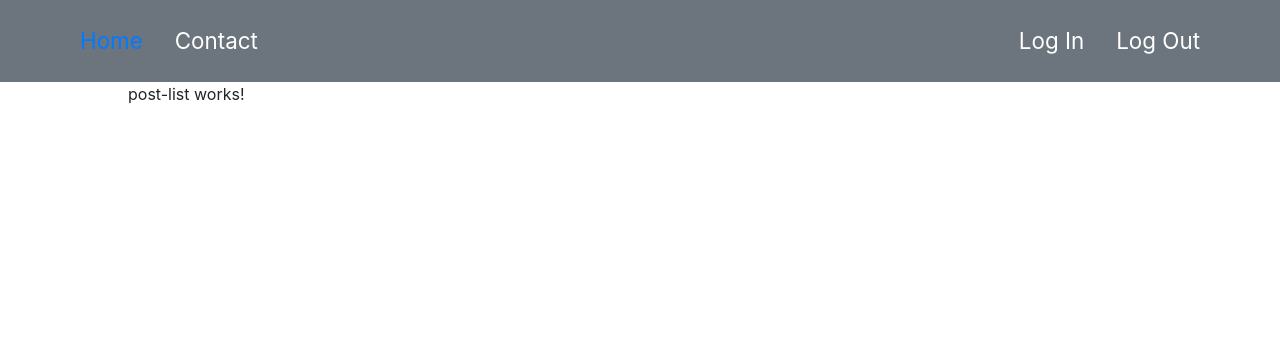
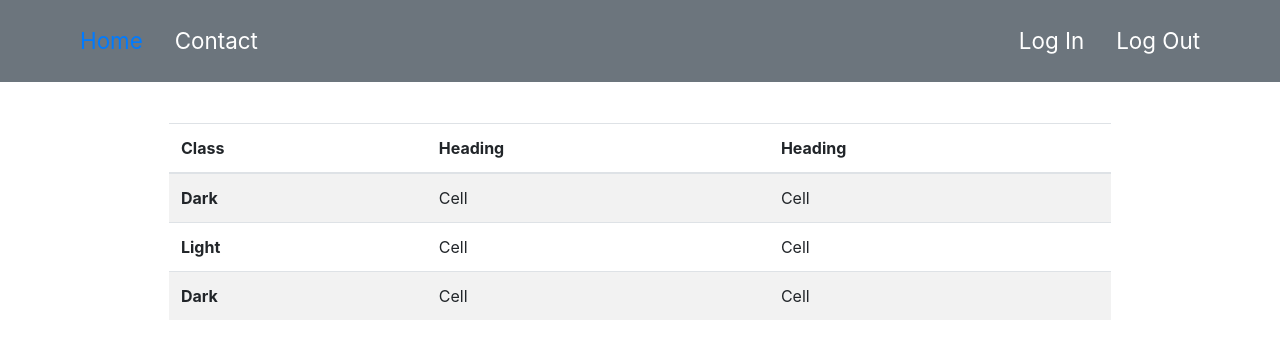
Before and after one commit to giosyrianos/angular-test, an Angular app: page /home in a window 1280 px wide. Shown: the top 358 px of the page. Built offline with nearby package versions, Linux system fonts and the light colour scheme.

Commit message:
set up basic table ui

```diff
--- a/src/app/posts/post-list/post-list.component.html
+++ b/src/app/posts/post-list/post-list.component.html
@@ -1 +1,29 @@
-<p>post-list works!</p>
+<div class="table-container">
+
+  <table class="table table-striped">
+    <thead>
+      <tr>
+        <th scope="col">Class</th>
+        <th scope="col">Heading</th>
+        <th scope="col">Heading</th>
+      </tr>
+    </thead>
+    <tbody>
+      <tr>
+        <th scope="row">Dark</th>
+        <td>Cell</td>
+        <td>Cell</td>
+      </tr>
+      <tr>
+        <th scope="row">Light</th>
+        <td>Cell</td>
+        <td>Cell</td>
+      </tr>
+      <tr>
+        <th scope="row">Dark</th>
+        <td>Cell</td>
+        <td>Cell</td>
+      </tr>
+    </tbody>
+  </table>
+</div>
--- a/src/app/posts/post-list/post-list.component.scss
+++ b/src/app/posts/post-list/post-list.component.scss
@@ -0,0 +1,3 @@
+.table-container {
+  padding: 4%;
+}
```
